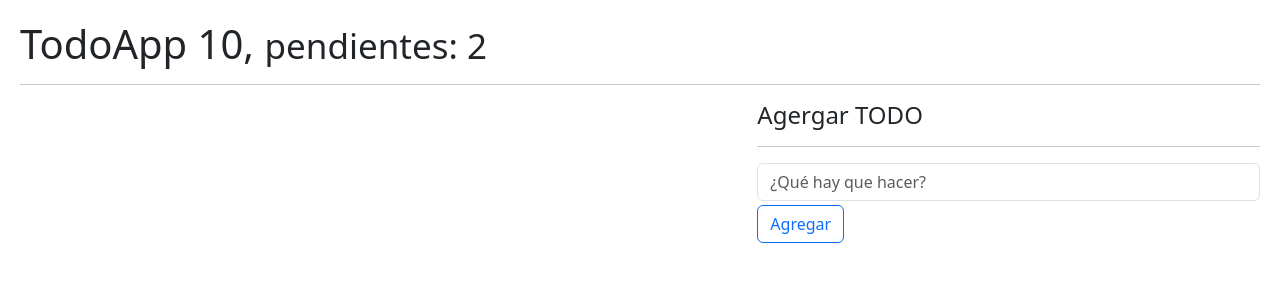
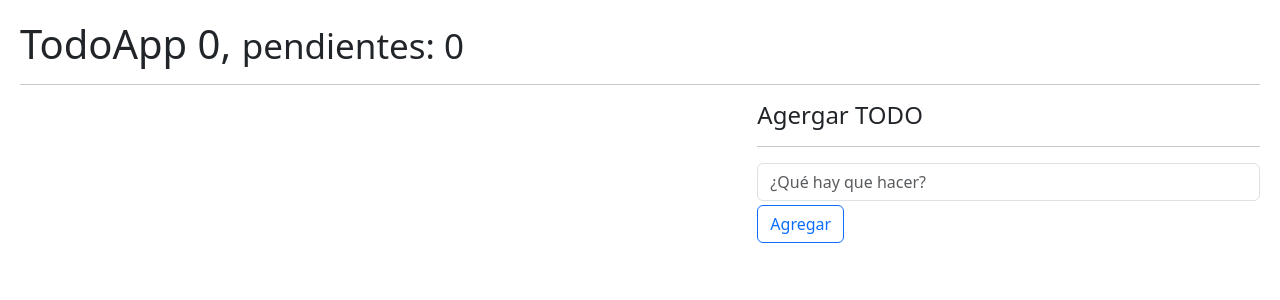
Before and after one commit to AsterixKo/05-hook-app, a React (Vite) app: page / in a window 1280 px wide. Shown: the top 300 px of the page. Built offline with nearby package versions, Linux system fonts and the light colour scheme.

Commit message:
Resolucion de la tarea - useTodos

```diff
--- a/src/08-useReducer/TodoApp.jsx
+++ b/src/08-useReducer/TodoApp.jsx
@@ -1,56 +1,21 @@
-import { useEffect, useReducer } from "react";
-import { todoReducer } from "./todoReducer";
 import { TodoList } from "./TodoList";
 import { TodoAdd } from "./TodoAdd";
-
-const initialState = [
-  // {
-  //   id: new Date().getTime(),
-  //   description: "Recolectar la piedra del alma",
-  //   done: false,
-  // },
-];
-const init = () => {
-  return JSON.parse(localStorage.getItem("todos")) || [];
-};
+import { useTodos } from "../hooks";
 
 export const TodoApp = () => {
-  const [todos, dispatch] = useReducer(todoReducer, initialState, init);
-
-  useEffect(() => {
-    localStorage.setItem("todos", JSON.stringify(todos));
-  }, [todos]);
-
-  const handleNewTodo = (todo) => {
-    // console.log(todo);
-    const action = {
-      type: "[TODO] Add Todo",
-      payload: todo,
-    };
-
-    dispatch(action);
-  };
-
-  const handleDeleteTodo = (id) => {
-    // console.log("eliminando: ", id);
-    dispatch({
-      type: "[TODO] Remove Todo",
-      payload: id,
-    });
-  };
-
-  const handleToggleTodo = (id) => {
-    // console.log("toggle", { id });
-    dispatch({
-      type: "[TODO] Toggle Todo",
-      payload: id,
-    });
-  };
+  const {
+    todos,
+    todosCount,
+    pendingTodosCount,
+    handleNewTodo,
+    handleDeleteTodo,
+    handleToggleTodo,
+  } = useTodos();
 
   return (
     <>
       <h1>
-        TodoApp 10, <small>pendientes: 2</small>
+        TodoApp {todosCount()}, <small>pendientes: {pendingTodosCount()}</small>
       </h1>
       <hr />
 
--- a/src/hooks/index.js
+++ b/src/hooks/index.js
@@ -1,3 +1,4 @@
 export * from "./useCounter";
 export * from "./useFetch";
 export * from "./useForm";
+export * from "./useTodos";
--- /dev/null
+++ b/src/hooks/useTodos.js
@@ -0,0 +1,66 @@
+import { useReducer } from "react";
+import { todoReducer } from "../08-useReducer/todoReducer";
+import { useEffect } from "react";
+
+// const initialState = [
+//   // {
+//   //   id: new Date().getTime(),
+//   //   description: "Recolectar la piedra del alma",
+//   //   done: false,
+//   // },
+// ];
+
+const init = () => {
+  return JSON.parse(localStorage.getItem("todos")) || [];
+};
+
+export const useTodos = () => {
+  const [todos, dispatch] = useReducer(todoReducer, [], init);
+
+  useEffect(() => {
+    localStorage.setItem("todos", JSON.stringify(todos));
+  }, [todos]);
+
+  const handleNewTodo = (todo) => {
+    // console.log(todo);
+    const action = {
+      type: "[TODO] Add Todo",
+      payload: todo,
+    };
+
+    dispatch(action);
+  };
+
+  const handleDeleteTodo = (id) => {
+    // console.log("eliminando: ", id);
+    dispatch({
+      type: "[TODO] Remove Todo",
+      payload: id,
+    });
+  };
+
+  const handleToggleTodo = (id) => {
+    // console.log("toggle", { id });
+    dispatch({
+      type: "[TODO] Toggle Todo",
+      payload: id,
+    });
+  };
+
+  const todosCount = () => {
+    return todos.length;
+  };
+
+  const pendingTodosCount = () => {
+    return todos.filter((todo) => !todo.done).length;
+  };
+
+  return {
+    todos,
+    todosCount,
+    pendingTodosCount,
+    handleNewTodo,
+    handleDeleteTodo,
+    handleToggleTodo,
+  };
+};
```
